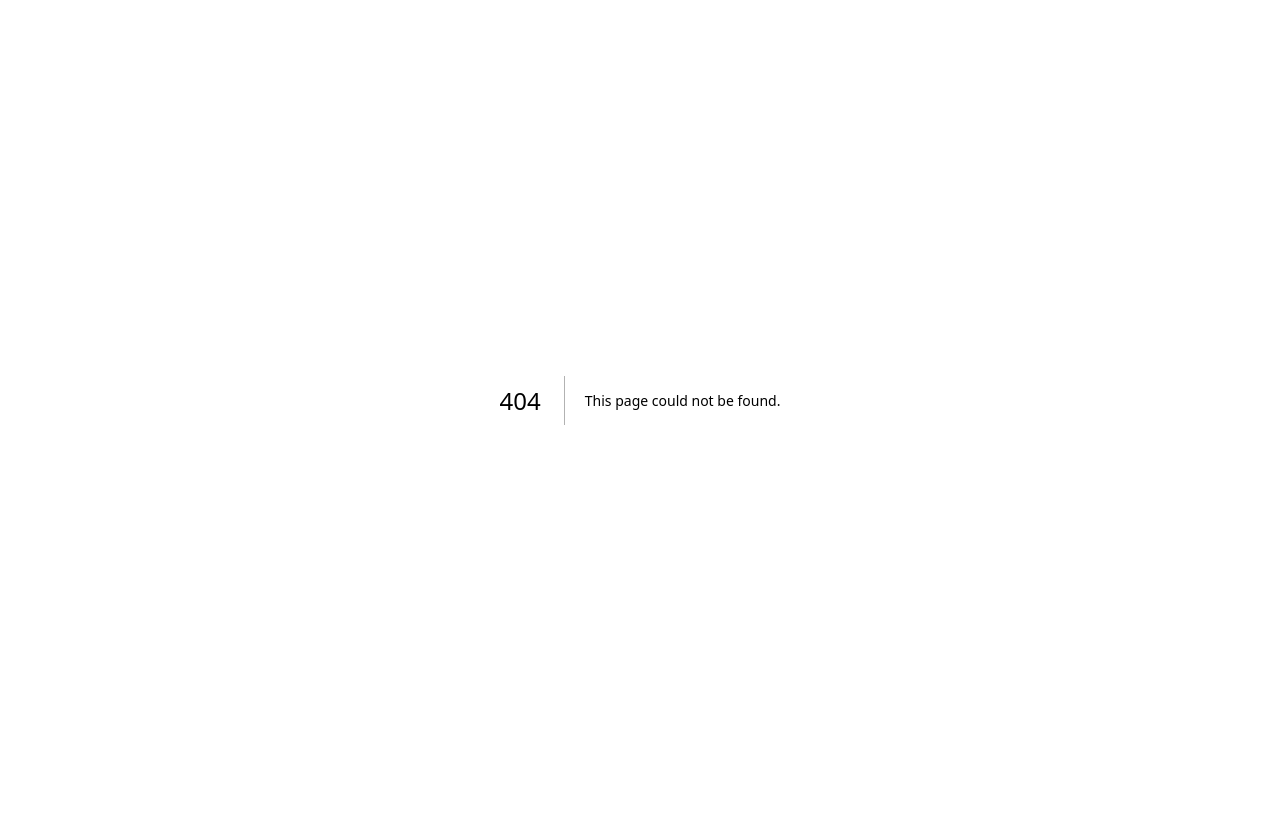
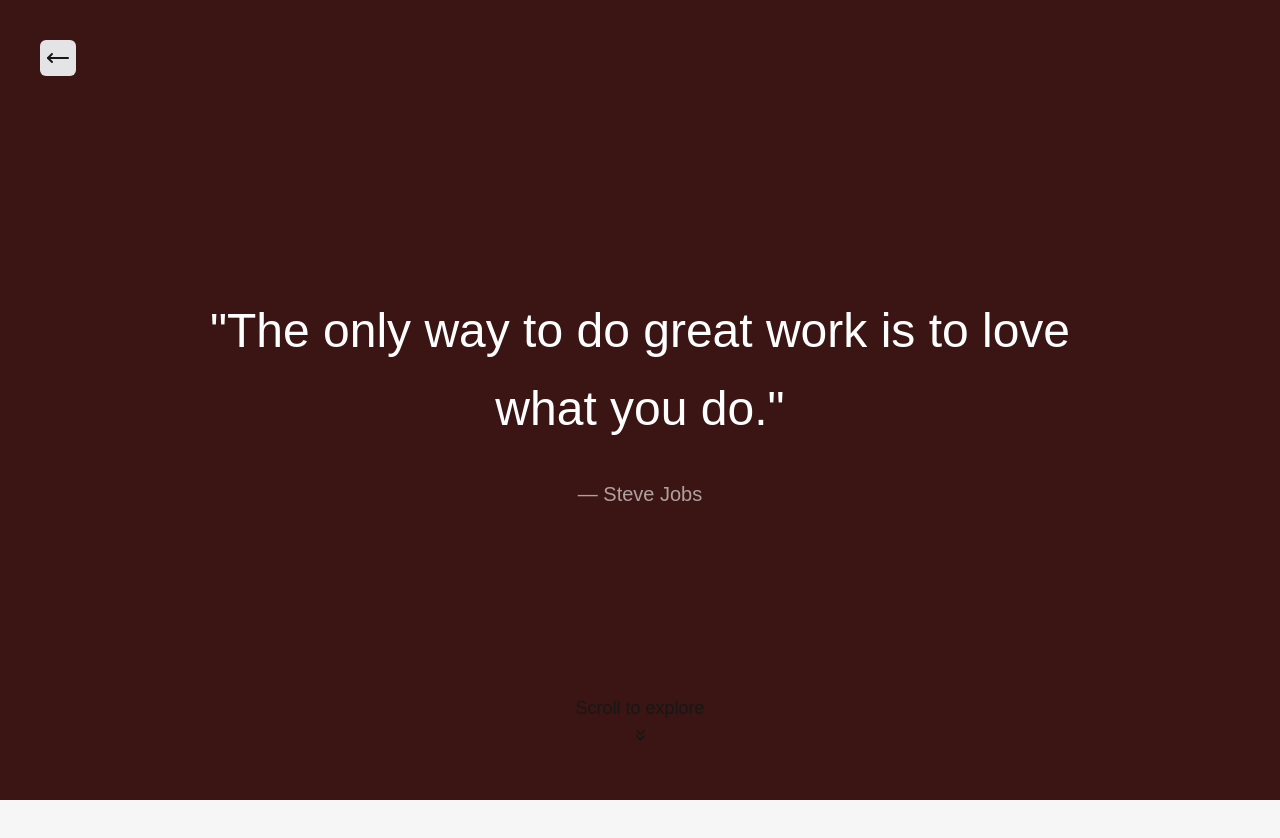
Before and after one commit to girishsawant999/30-days-of-gsap, a Next.js app: page /day-16 in a window 1280 px wide. Before the commit this address had no page. Shown: the top 838 px of the page. Before the commit the page ends 800 px from the top, so only its background shows below. Built offline with nearby package versions, Linux system fonts and the light colour scheme.

Commit message:
feat: Add Day 16 featuring a GSAP horizontal scroll quote animation and update the active days count.

```diff
--- /dev/null
+++ b/src/app/day-16/page.tsx
@@ -0,0 +1,161 @@
+"use client";
+import BackButton from "@/components/BackButton";
+import ScrollToExplore from "@/components/ScrollToExplore";
+import { useGSAP } from "@gsap/react";
+import gsap from "gsap";
+import { ScrollTrigger } from "gsap/ScrollTrigger";
+import { useRef } from "react";
+
+gsap.registerPlugin(ScrollTrigger);
+
+const QUOTES = [
+  {
+    quote: "The only way to do great work is to love what you do.",
+    author: "Steve Jobs",
+  },
+  {
+    quote: "Innovation distinguishes between a leader and a follower.",
+    author: "Steve Jobs",
+  },
+  {
+    quote: "Stay hungry, stay foolish.",
+    author: "Steve Jobs",
+  },
+  {
+    quote:
+      "The future belongs to those who believe in the beauty of their dreams.",
+    author: "Eleanor Roosevelt",
+  },
+  {
+    quote: "In the middle of difficulty lies opportunity.",
+    author: "Albert Einstein",
+  },
+  {
+    quote: "Life is what happens when you're busy making other plans.",
+    author: "John Lennon",
+  },
+  {
+    quote: "Be the change you wish to see in the world.",
+    author: "Mahatma Gandhi",
+  },
+  {
+    quote: "It always seems impossible until it's done.",
+    author: "Nelson Mandela",
+  },
+  {
+    quote: "I have a dream that one day this nation will rise up.",
+    author: "Martin Luther King Jr.",
+  },
+  {
+    quote:
+      "The biggest adventure you can take is to live the life of your dreams.",
+    author: "Oprah Winfrey",
+  },
+  {
+    quote: "Your most unhappy customers are your greatest source of learning.",
+    author: "Bill Gates",
+  },
+  {
+    quote:
+      "When something is important enough, you do it even if the odds are not in your favor.",
+    author: "Elon Musk",
+  },
+  {
+    quote: "Simplicity is the ultimate sophistication.",
+    author: "Leonardo da Vinci",
+  },
+  {
+    quote:
+      "We delight in the beauty of the butterfly, but rarely admit the changes it has gone through.",
+    author: "Maya Angelou",
+  },
+];
+
+const COLORS = [
+  "#3b1513", // dark red-brown
+  "#2d1b3d", // deep purple
+  "#1a2f3a", // dark teal
+  "#3d2b1f", // dark chocolate
+  "#1f3d2b", // forest green
+  "#3a1a2f", // burgundy
+  "#2b3d1f", // olive
+  "#1f2b3d", // navy
+  "#3d1f2b", // maroon
+  "#2f3a1a", // moss
+  "#1b2d3d", // midnight blue
+  "#3d2f1a", // umber
+  "#2b1f3d", // indigo
+  "#1a3d2f", // dark emerald
+];
+
+const Day16 = () => {
+  const containerRef = useRef<HTMLDivElement>(null);
+  const horizontalRef = useRef<HTMLDivElement>(null);
+
+  useGSAP(() => {
+    const container = containerRef.current;
+    const horizontal = horizontalRef.current;
+
+    if (!container || !horizontal) return;
+
+    const panels = gsap.utils.toArray<HTMLElement>(horizontal.children);
+    const scrollWidth = horizontal.scrollWidth - window.innerWidth;
+
+    // Calculate snap points based on each panel's position
+    const snapPoints = panels.map((panel, i) => {
+      return panel.offsetLeft / scrollWidth;
+    });
+
+    gsap.to(horizontal, {
+      x: -scrollWidth,
+      ease: "none",
+      scrollTrigger: {
+        trigger: container,
+        start: "top top",
+        end: () => `+=${scrollWidth}`,
+        scrub: 0.5,
+        pin: true,
+        anticipatePin: 1,
+        snap: {
+          snapTo: snapPoints,
+          duration: { min: 0.1, max: 0.3 },
+          ease: "power2.out",
+        },
+      },
+    });
+  });
+
+  return (
+    <section
+      ref={containerRef}
+      className="min-h-dvh bg-background text-foreground overflow-hidden"
+    >
+      <div className="fixed flex items-center gap-3 top-5 md:top-10 left-5 md:left-10 z-10">
+        <BackButton />
+      </div>
+      <ScrollToExplore />
+      <div
+        ref={horizontalRef}
+        id="horizontal-scroll"
+        className="bg-background text-foreground flex h-screen"
+      >
+        {QUOTES.map((item, index) => (
+          <div
+            key={index}
+            style={{ backgroundColor: COLORS[index % COLORS.length] }}
+            className="min-w-[100vw] h-screen w-full flex flex-col items-center justify-center px-8 md:px-16 lg:px-32 shrink-0 text-white"
+          >
+            <p className="text-2xl md:text-4xl lg:text-5xl font-light text-center leading-relaxed max-w-4xl">
+              "{item.quote}"
+            </p>
+            <p className="mt-8 text-lg md:text-xl text-white/60 font-medium">
+              — {item.author}
+            </p>
+          </div>
+        ))}
+      </div>
+    </section>
+  );
+};
+
+export default Day16;
--- a/src/app/page.tsx
+++ b/src/app/page.tsx
@@ -2,7 +2,7 @@ import Link from "next/link";
 
 export default function Home() {
   const days = 30;
-  const activeDays = 15;
+  const activeDays = 16;
 
   return (
     <div className="grid max-w-5xl px-10 mx-auto py-10 gap-4 grid-cols-[repeat(auto-fit,minmax(200px,1fr)))] ">
```
